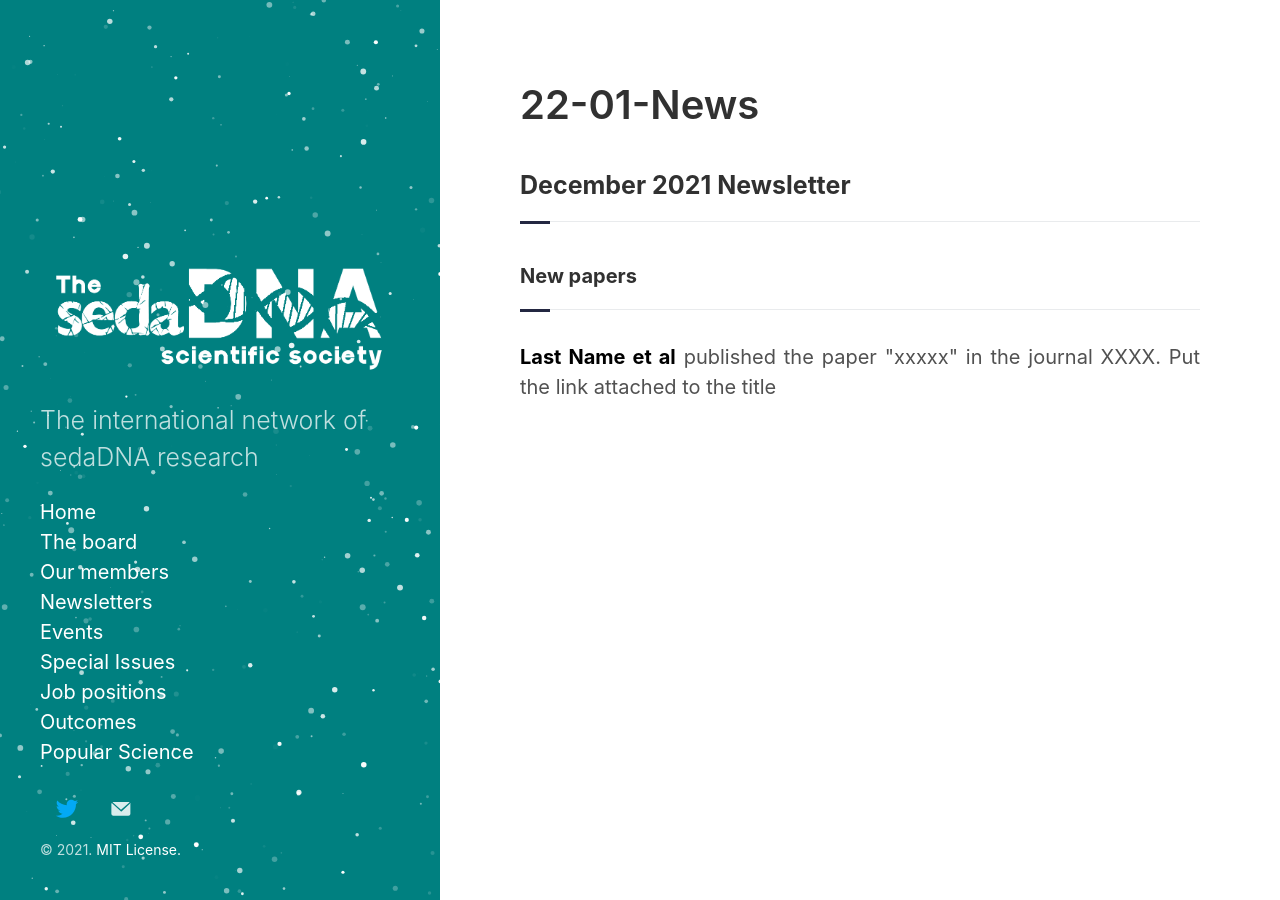
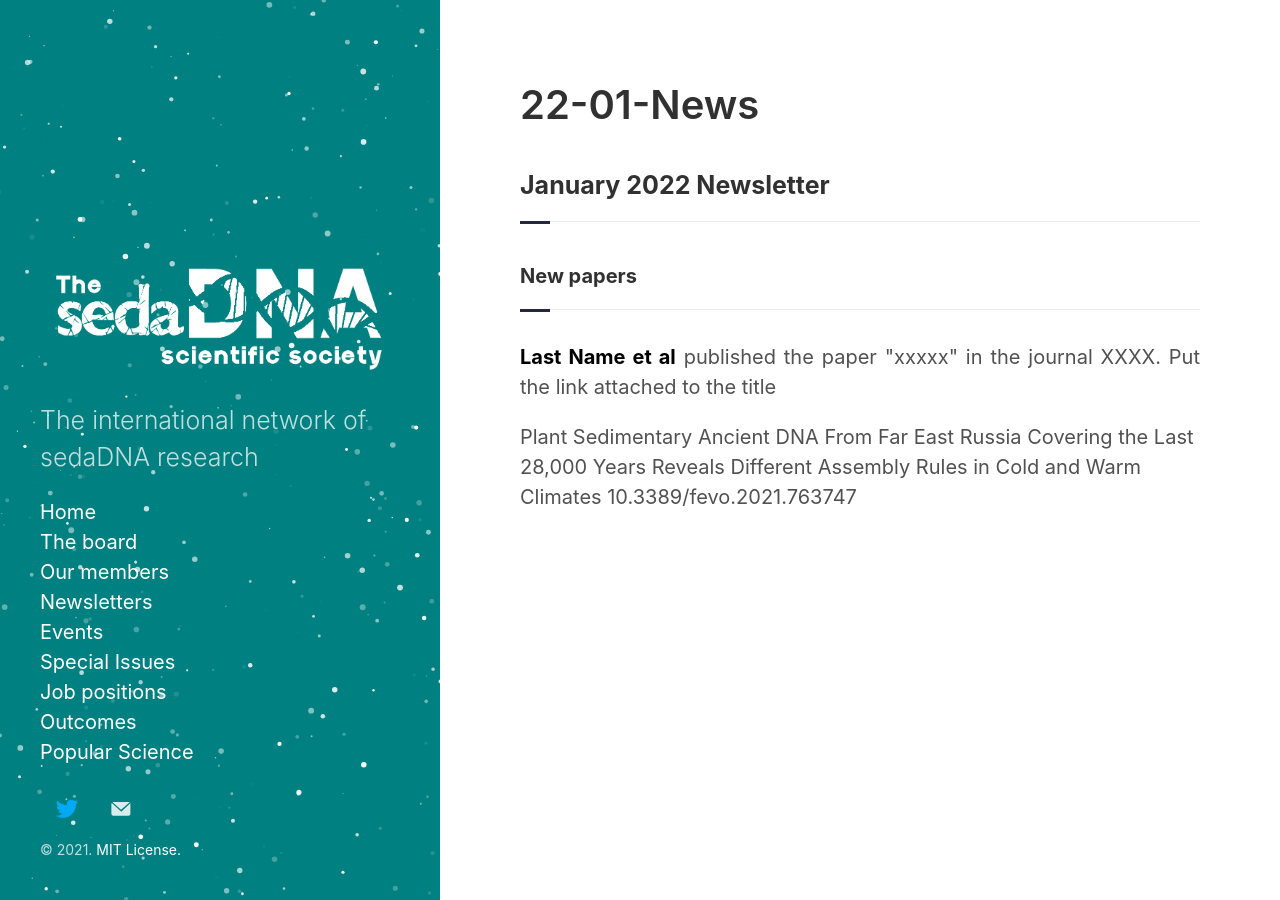
Before and after one commit to sedadna/sedadna.github.io, a Jekyll site: the page built from category/news/22-01.md, in a window 1280 px wide. Built offline with Jekyll 4.4.1, drawn with Linux system fonts in a browser that asks for light colours.

Commit message:
Update 22-01.md

```diff
--- a/category/news/22-01.md
+++ b/category/news/22-01.md
@@ -4,7 +4,7 @@ title: 22-01-News
 ---
 
 <div class="section">
-<h3 class="section-title underline">December 2021 Newsletter</h3>
+<h3 class="section-title underline">January 2022 Newsletter</h3>
 </div>
 
 <div class="intro">
@@ -12,3 +12,6 @@ title: 22-01-News
 <p><a href="https://mailchi.mp/7fdaf9114c3a/sedadna-society-october-2021-newsletter" target="_blank"><b>Last Name et al</b></a> published the paper "xxxxx" in the journal XXXX. Put the link attached to the title</p>
 
 </div>
+
+Plant Sedimentary Ancient DNA From Far East Russia Covering the Last 28,000 Years Reveals Different Assembly Rules in Cold and Warm Climates
+10.3389/fevo.2021.763747
```
